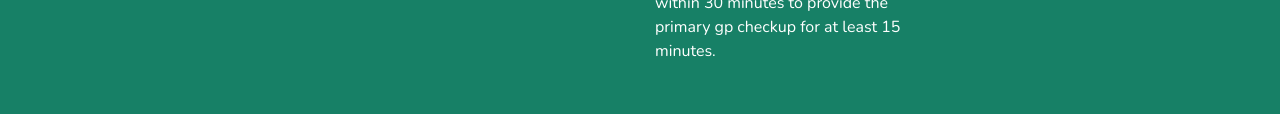
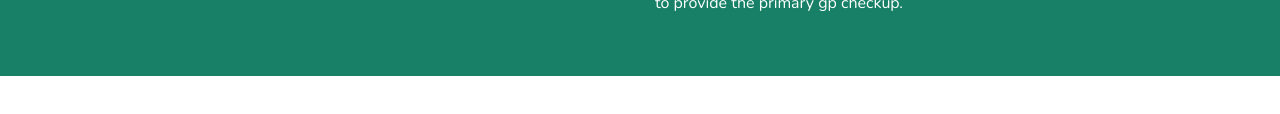
Before and after one commit to HomeDocbd/homedocbd, a plain HTML site: page doctor.html in a window 1280 px wide. Shown: the part 882-996 px from the top of the page. After the commit the page ends 958 px from the top, so only its background shows below. Drawn offline with nearby package versions, Linux system fonts and the light colour scheme; some packages are replaced by stand-ins of ours; a script that the page names is missing.

Commit message:
Update doctor.html

```diff
--- a/doctor.html
+++ b/doctor.html
@@ -174,7 +174,7 @@
             About
           </h4>
           <p>
-            We are HomeDoc, a med-tech company with the intention of swiftly connecting patients to nearby doctors through our app, the doctors will go the patient’s homes within 30 minutes to provide the primary gp checkup for at least 15 minutes.
+            We are HomeDoc, a med-tech company with the intention of swiftly connecting patients to nearby doctors through our app, the doctors will go the patient’s homes to provide the primary gp checkup.
           </p>
         </div>
       </div>
```
